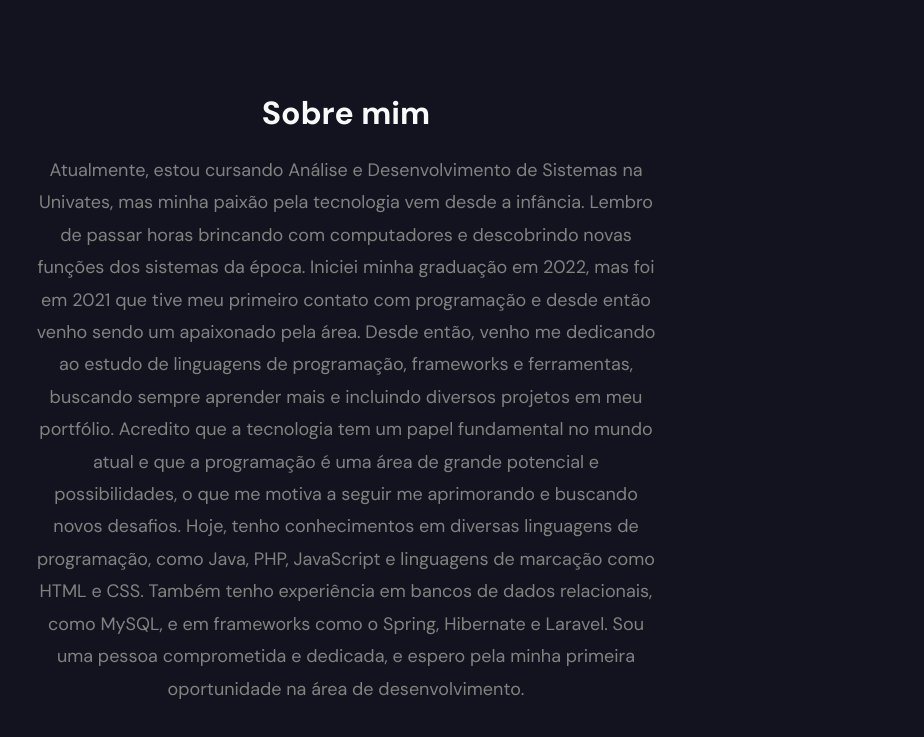
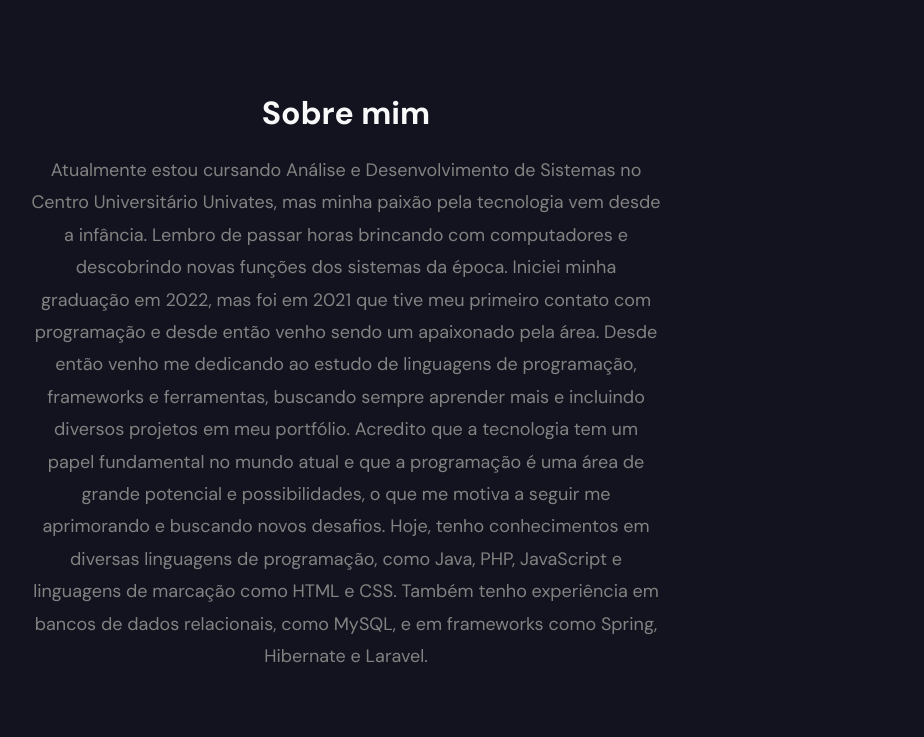
Before and after one commit to alancapellao/portfolio, a plain HTML site: page index.html in a window 1280 px wide. Shown: the part 627-1364 px from the top of the page, without its empty margins (294-1218 px from the left). Drawn offline with Linux system fonts and the light colour scheme.

Commit message:
update projects

```diff
--- a/index.html
+++ b/index.html
@@ -55,18 +55,18 @@
       <div class="about">
         <h2>Sobre mim</h2>
         <p>
-          Atualmente, estou cursando Análise e Desenvolvimento de Sistemas na
-          Univates, mas minha paixão pela tecnologia vem desde a infância. Lembro de passar horas brincando com
+          Atualmente estou cursando Análise e Desenvolvimento de Sistemas no
+          Centro Universitário Univates, mas minha paixão pela tecnologia vem desde a infância. Lembro de passar horas
+          brincando com
           computadores e descobrindo novas funções dos sistemas da época. Iniciei minha graduação em 2022, mas foi em
           2021 que tive meu primeiro contato com programação e desde então venho sendo um apaixonado pela área. Desde
-          então, venho me dedicando ao estudo de linguagens de programação, frameworks e ferramentas, buscando sempre
+          então venho me dedicando ao estudo de linguagens de programação, frameworks e ferramentas, buscando sempre
           aprender mais e incluindo diversos projetos em meu portfólio. Acredito que a tecnologia tem um papel
           fundamental no mundo atual e que a programação é uma área de grande potencial e possibilidades, o que me
           motiva a seguir me aprimorando e buscando novos desafios.
           Hoje, tenho conhecimentos em diversas linguagens de programação, como Java, PHP, JavaScript e linguagens de
           marcação como HTML e CSS. Também tenho experiência em bancos de dados relacionais, como MySQL, e em
-          frameworks como o Spring, Hibernate e Laravel. Sou uma pessoa comprometida e dedicada, e espero pela minha primeira
-          oportunidade na área de desenvolvimento.
+          frameworks como Spring, Hibernate e Laravel.
         </p>
       </div>
     </div>
```
Also changed, not shown: assets/projects/control.png.
